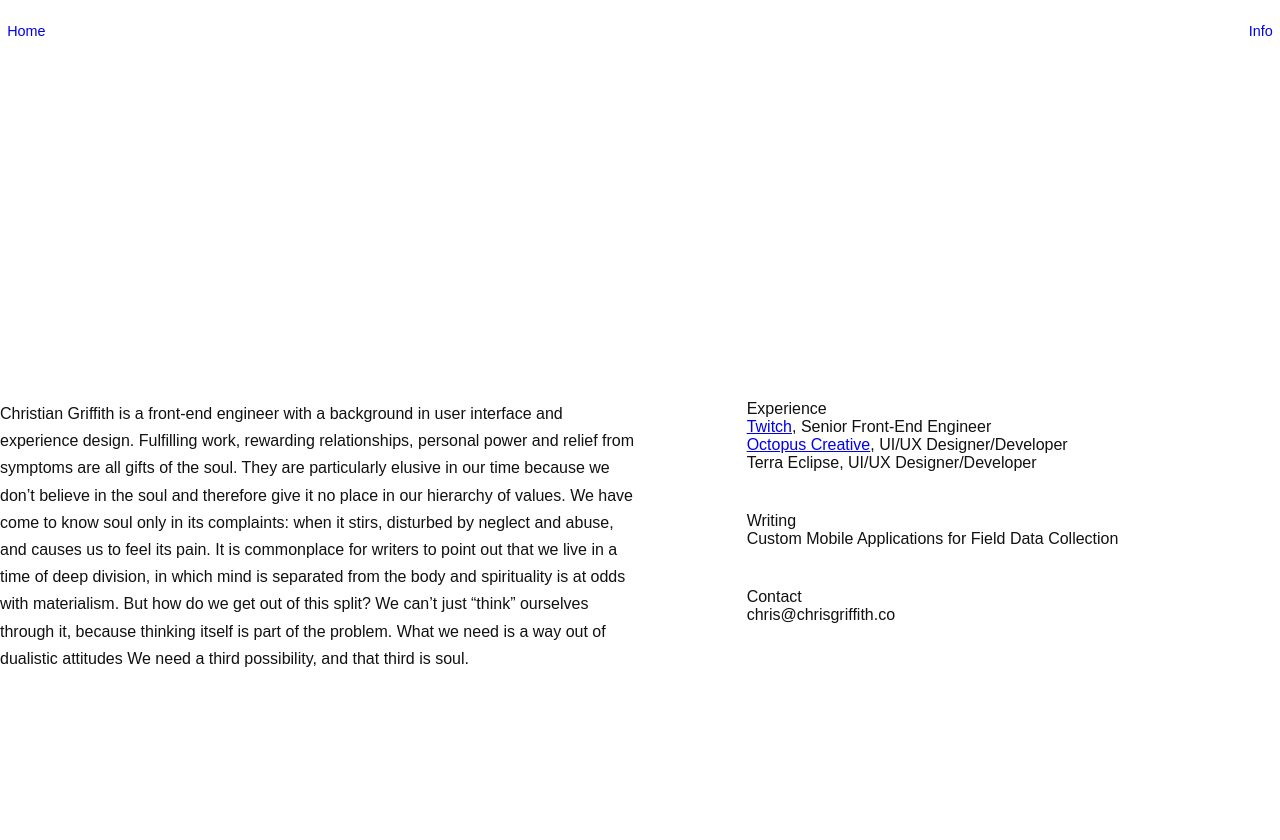
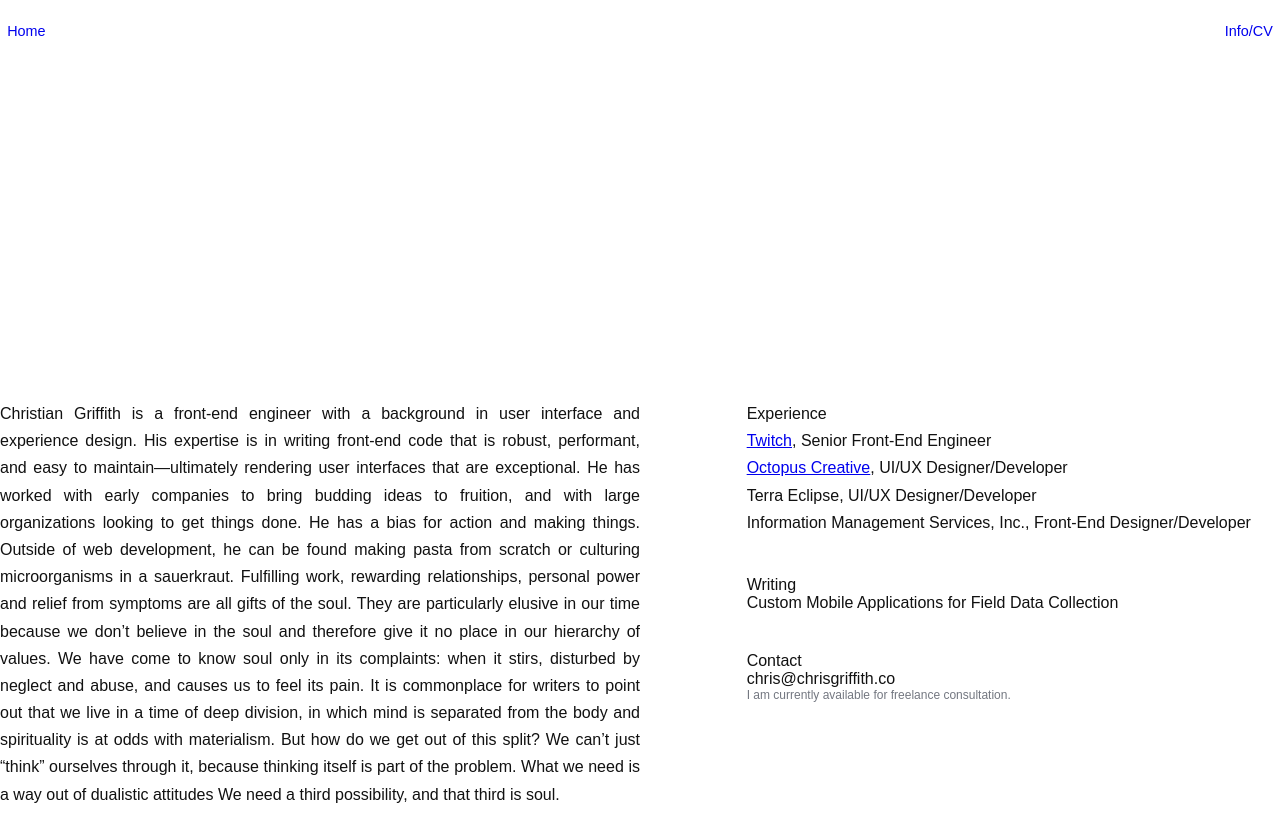
Before and after one commit to chrsgrffth/eight, a Next.js app: page /about in a window 1280 px wide. Before the commit the page ends 800 px from the top, so only its background shows below. Built offline with nearby package versions, Linux system fonts and the light colour scheme.

Commit message:
More buiilding

```diff
--- a/components/markdown/component.tsx
+++ b/components/markdown/component.tsx
@@ -7,6 +7,8 @@ interface Props {
 }
 
 const StyledMarkdown = styled.div`
+  text-align: justify;
+
   p {
     line-height: 1.7;
     margin-bottom: 2em;
@@ -31,6 +33,10 @@ const StyledMarkdown = styled.div`
   ol {
     margin-bottom: 1em;
   }
+
+  img {
+    max-width: 100%;
+  }
 `;
 
 export const Markdown = (props: Props) => {
--- a/components/site-header/component.tsx
+++ b/components/site-header/component.tsx
@@ -1,16 +1,43 @@
-import React from "react";
+import React, { useRef, useEffect } from "react";
 import styled from "styled-components";
 import { Wrapper } from "../wrapper";
 import { NavLink } from "../nav-link";
+import { TweenLite } from "gsap";
 
-const StyledHeader = styled.div`
-  width: 100%;
-  padding: 2vh 0;
-  display: flex;
-  justify-content: space-between;
-`;
+interface Props {}
 
-export const SiteHeader = () => {
+interface State {
+  isMounted: boolean;
+}
+
+export class SiteHeader extends React.Component<Props, State> {
+  public linkElement: HTMLDivElement;
+  public linkElement2: HTMLDivElement;
+
+  constructor(props: Props) {
+    super(props);
+
+    this.state = {
+      isMounted: false
+    };
+  }
+
+  public componentDidMount() {
+    this.setState({ isMounted: true });
+
+    if (this.linkElement) {
+      TweenLite.set([this.linkElement, this.linkElement2], {
+        opacity: 0,
+        y: 10
+      });
+      TweenLite.to([this.linkElement, this.linkElement2], 0.2, {
+        opacity: 1,
+        y: 0
+      }).delay(2);
+    }
+  }
+
+  public render() {
     return (
       <div
         style={{
@@ -22,10 +49,32 @@ export const SiteHeader = () => {
       >
         <Wrapper>
           <StyledHeader>
+            <div
+              ref={ref => (this.linkElement = ref)}
+              style={{
+                visibility: this.state.isMounted ? "visible" : "hidden"
+              }}
+            >
               <NavLink href="/">Home</NavLink>
-          <NavLink href="/about">Info</NavLink>
+            </div>
+            <div
+              ref={ref => (this.linkElement2 = ref)}
+              style={{
+                visibility: this.state.isMounted ? "visible" : "hidden"
+              }}
+            >
+              <NavLink href="/about">Info/CV</NavLink>
+            </div>
           </StyledHeader>
         </Wrapper>
       </div>
     );
-};
+  }
+}
+
+const StyledHeader = styled.div`
+  width: 100%;
+  padding: 2vh 0;
+  display: flex;
+  justify-content: space-between;
+`;
--- a/components/site-layout/component.tsx
+++ b/components/site-layout/component.tsx
@@ -1,6 +1,7 @@
 import * as React from "react";
 import styled, { createGlobalStyle } from "styled-components";
 import { GreyScale } from "../../types/design";
+import Head from "next/head";
 
 interface Props {
   children?: any;
@@ -28,7 +29,6 @@ export const GlobalStyle = createGlobalStyle`
   body {
     font-family: "Reckless TRIAL", "Arial", sans-serif;
     font-weight: 300;
-    /* background: ${GreyScale.White}; */
     color: ${GreyScale.Black};
   }
 
@@ -60,6 +60,19 @@ const StyledLayout = styled.div`
   min-height: 100vh;
 `;
 
+const Banner = styled.div`
+  display: flex;
+  justify-content: space-between;
+  padding: 0.5rem 0.75rem;
+  width: 100%;
+  background: black;
+  bottom: 0;
+  color: white;
+  border-radius: 1px;
+  box-shadow: 0 1px 8px -1px rgba(0, 0, 0, 0.5);
+  font-size: 0.85rem;
+`;
+
 export class SiteLayout extends React.Component<Props, State> {
   constructor(props: Props) {
     super(props);
@@ -68,10 +81,30 @@ export class SiteLayout extends React.Component<Props, State> {
   public render() {
     return (
       <>
+        <Head>
+          <title>Christian Grifffth</title>
+        </Head>
         <ResetStyle />
         <GlobalStyle />
 
         <StyledLayout>{this.props.children}</StyledLayout>
+
+        {false && (
+          <div
+            style={{
+              position: "fixed",
+              bottom: 0,
+              width: "100%",
+              padding: "1rem"
+            }}
+          >
+            <Banner>
+              <p>
+                I'm available for freelance work on select projects. Learn More.
+              </p>
+            </Banner>
+          </div>
+        )}
       </>
     );
   }
--- /dev/null
+++ b/pages/_app.tsx
@@ -0,0 +1,23 @@
+import React from "react";
+import App from "next/app";
+
+class MyApp extends App {
+  // Only uncomment this method if you have blocking data requirements for
+  // every single page in your application. This disables the ability to
+  // perform automatic static optimization, causing every page in your app to
+  // be server-side rendered.
+  //
+  // static async getInitialProps(appContext) {
+  //   // calls page's `getInitialProps` and fills `appProps.pageProps`
+  //   const appProps = await App.getInitialProps(appContext);
+  //
+  //   return { ...appProps }
+  // }
+
+  render() {
+    const { Component, pageProps } = this.props;
+    return <Component {...pageProps} />;
+  }
+}
+
+export default MyApp;
--- a/pages/about.tsx
+++ b/pages/about.tsx
@@ -1,12 +1,11 @@
 import * as React from "react";
-import styled from "styled-components";
 import { SiteLayout } from "../components/site-layout";
-import { FontSize } from "../types/design";
 import { Wrapper } from "../components/wrapper";
 import { Markdown } from "../components/markdown";
 import { Grid } from "../components/grid";
 import { Column } from "../components/column";
 import { SiteHeader } from "../components/site-header";
+import { GreyScale } from "../types/design";
 
 interface Props {
   clientPos: number[];
@@ -25,26 +24,10 @@ class AboutPage extends React.Component<Props> {
           <Wrapper>
             <Grid>
               <Column columns={6}>
-                <Markdown>
-                  Christian Griffith is a front-end engineer with a background
-                  in user interface and experience design. Fulfilling work,
-                  rewarding relationships, personal power and relief from
-                  symptoms are all gifts of the soul. They are particularly
-                  elusive in our time because we don’t believe in the soul and
-                  therefore give it no place in our hierarchy of values. We have
-                  come to know soul only in its complaints: when it stirs,
-                  disturbed by neglect and abuse, and causes us to feel its
-                  pain. It is commonplace for writers to point out that we live
-                  in a time of deep division, in which mind is separated from
-                  the body and spirituality is at odds with materialism. But how
-                  do we get out of this split? We can’t just “think” ourselves
-                  through it, because thinking itself is part of the problem.
-                  What we need is a way out of dualistic attitudes We need a
-                  third possibility, and that third is soul.
-                </Markdown>
+                <Markdown>{content}</Markdown>
               </Column>
               <Column columns={5} offset={1}>
-                <div style={{ marginBottom: "5vh" }}>
+                <div style={{ marginBottom: "5vh", lineHeight: 1.7 }}>
                   <p>
                     <strong>Experience</strong>
                   </p>
@@ -56,6 +39,10 @@ class AboutPage extends React.Component<Props> {
                     Designer/Developer
                   </p>
                   <p>Terra Eclipse, UI/UX Designer/Developer</p>
+                  <p>
+                    Information Management Services, Inc., Front-End
+                    Designer/Developer
+                  </p>
                 </div>
 
                 <div style={{ marginBottom: "5vh" }}>
@@ -74,6 +61,10 @@ class AboutPage extends React.Component<Props> {
                   <p>
                     <a>chris@chrisgriffith.co</a>
                   </p>
+
+                  <p style={{ fontSize: "0.75rem", color: GreyScale.Grey01 }}>
+                    I am currently available for freelance consultation.
+                  </p>
                 </div>
               </Column>
             </Grid>
@@ -84,4 +75,8 @@ class AboutPage extends React.Component<Props> {
   }
 }
 
+const content = `
+Christian Griffith is a front-end engineer with a background in user interface and experience design. His expertise is in writing front-end code that is robust, performant, and easy to maintain—ultimately rendering user interfaces that are exceptional. He has worked with early companies to bring budding ideas to fruition, and with large organizations looking to get things done. He has a bias for action and making things. Outside of web development, he can be found making pasta from scratch or culturing microorganisms in a sauerkraut.  Fulfilling work, rewarding relationships, personal power and relief from symptoms are all gifts of the soul. They are particularly elusive in our time because we don’t believe in the soul and therefore give it no place in our hierarchy of values. We have come to know soul only in its complaints: when it stirs, disturbed by neglect and abuse, and causes us to feel its pain. It is commonplace for writers to point out that we live in a time of deep division, in which mind is separated from the body and spirituality is at odds with materialism. But how do we get out of this split? We can’t just “think” ourselves through it, because thinking itself is part of the problem. What we need is a way out of dualistic attitudes We need a third possibility, and that third is soul.
+`;
+
 export default AboutPage;
--- a/pages/credits.tsx
+++ b/pages/credits.tsx
@@ -37,6 +37,7 @@ const content = `
 * __[GSAP]()__
 * __[Styled Components]()__
 * __[Blotter]()__
+* __[Storybook]()__
 
 ## Font
 
--- a/pages/index.tsx
+++ b/pages/index.tsx
@@ -38,6 +38,8 @@ class HomePage extends React.Component<Props, State> {
           style={{
             display: "flex",
             alignItems: "center",
+            justifyContent: "center",
+            flexDirection: "column",
             flexGrow: 1,
             paddingBottom: "2rem"
           }}
@@ -47,7 +49,6 @@ class HomePage extends React.Component<Props, State> {
               <Effect linkTo="/projects/twitch" />
             </Column>
           </Grid>
-          <p>1/5</p>
         </Wrapper>
       </SiteLayout>
     );
```
Also changed, not shown: components/effect/component.tsx (+40 -18 lines), pages/projects/twitch.tsx (+66 -15 lines). Lines whose indentation alone changed are shown as unchanged.
